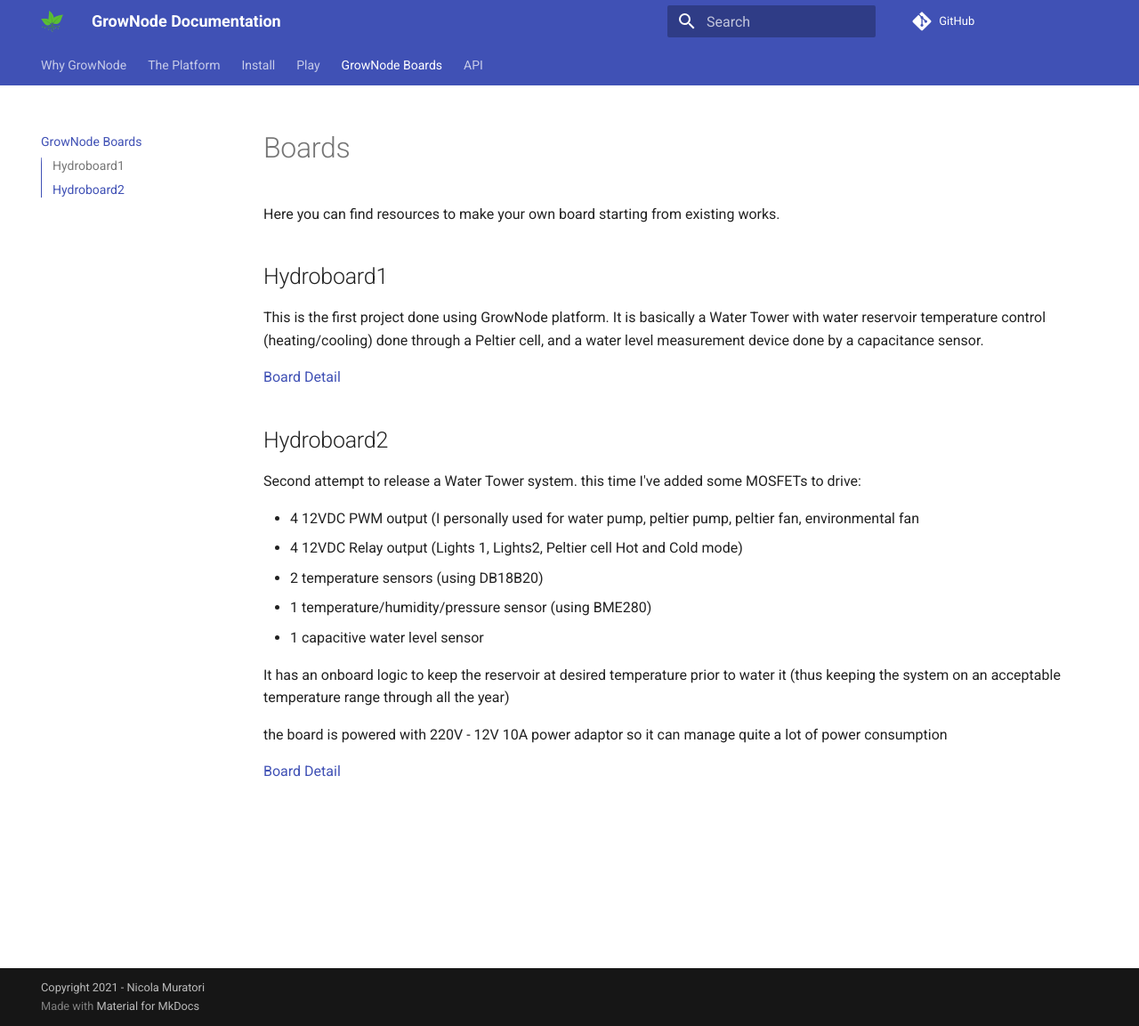
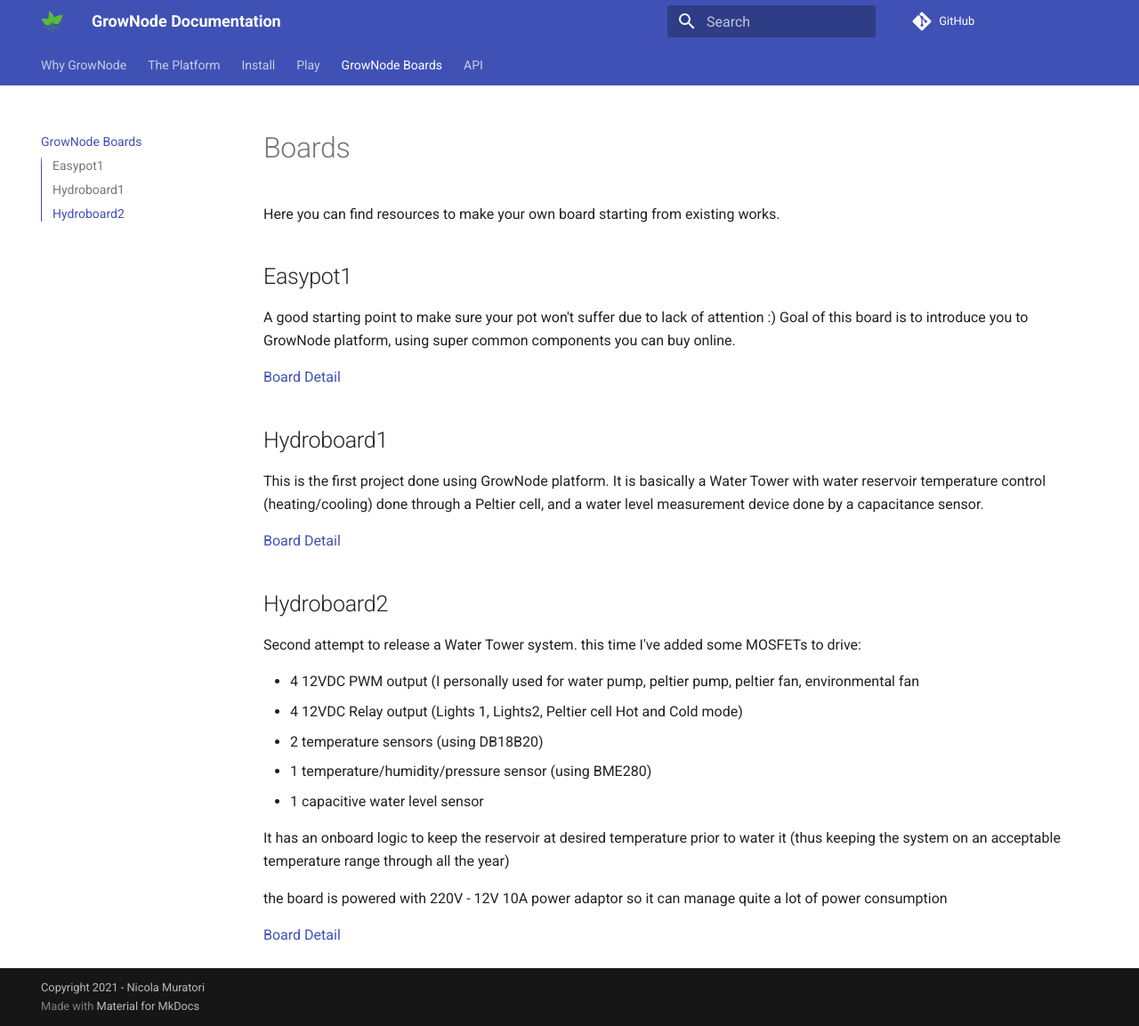
Before and after one commit to ogghst/grownode, an MkDocs documentation site: the page built from docs/boards.md, in a window 1280 px wide and 1153 px high. Shown: the whole window at 89% size. Built offline with MkDocs 1.6.1 and Material for MkDocs 9.7.7, drawn with Linux system fonts in a browser that asks for light colours; comment, search, counter and statistics services are not loaded; old or Windows-style settings are respelled for this version of MkDocs.

Commit message:
updated docs

```diff
--- a/docs/boards.md
+++ b/docs/boards.md
@@ -1,6 +1,13 @@
 # Boards
 
 Here you can find resources to make your own board starting from existing works.
+
+##Easypot1
+
+A good starting point to make sure your pot won't suffer due to lack of attention :)
+Goal of this board is to introduce you to GrowNode platform, using super common components you can buy online.
+
+[Board Detail](boards_easypot1.md)
 
 ##Hydroboard1
 
```
Also changed, not shown: docs/boards_easypot1.md (added, +37 -0 lines), docs/start.md (+4 -0 lines), 1 other file.
